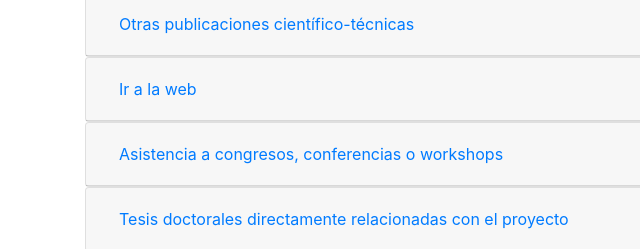
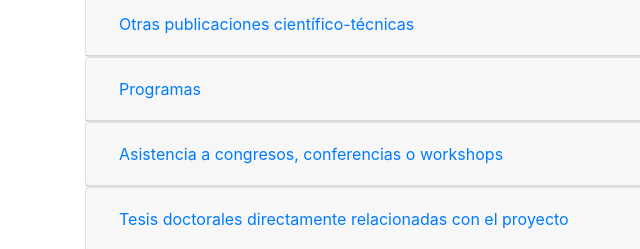
Before and after one commit to ceatproject/ceatproject.github.io, a plain HTML site: page results.html in a window 1280 px wide. Shown: the part 337-586 px from the top of the page, 0-640 px from the left. Drawn offline with nearby package versions, Linux system fonts and the light colour scheme.

Commit message:
Update results.html

```diff
--- a/results.html
+++ b/results.html
@@ -104,7 +104,7 @@
           <div class="card-header" id="headingThree">
             <h2 class="mb-0">
               <button class="btn btn-link btn-block text-left collapsed" type="button" data-toggle="collapse" data-target="#collapseThree" aria-expanded="false" aria-controls="collapseThree">
-                Ir a la web
+                Programas
               </button>
             </h2>
           </div>
```
